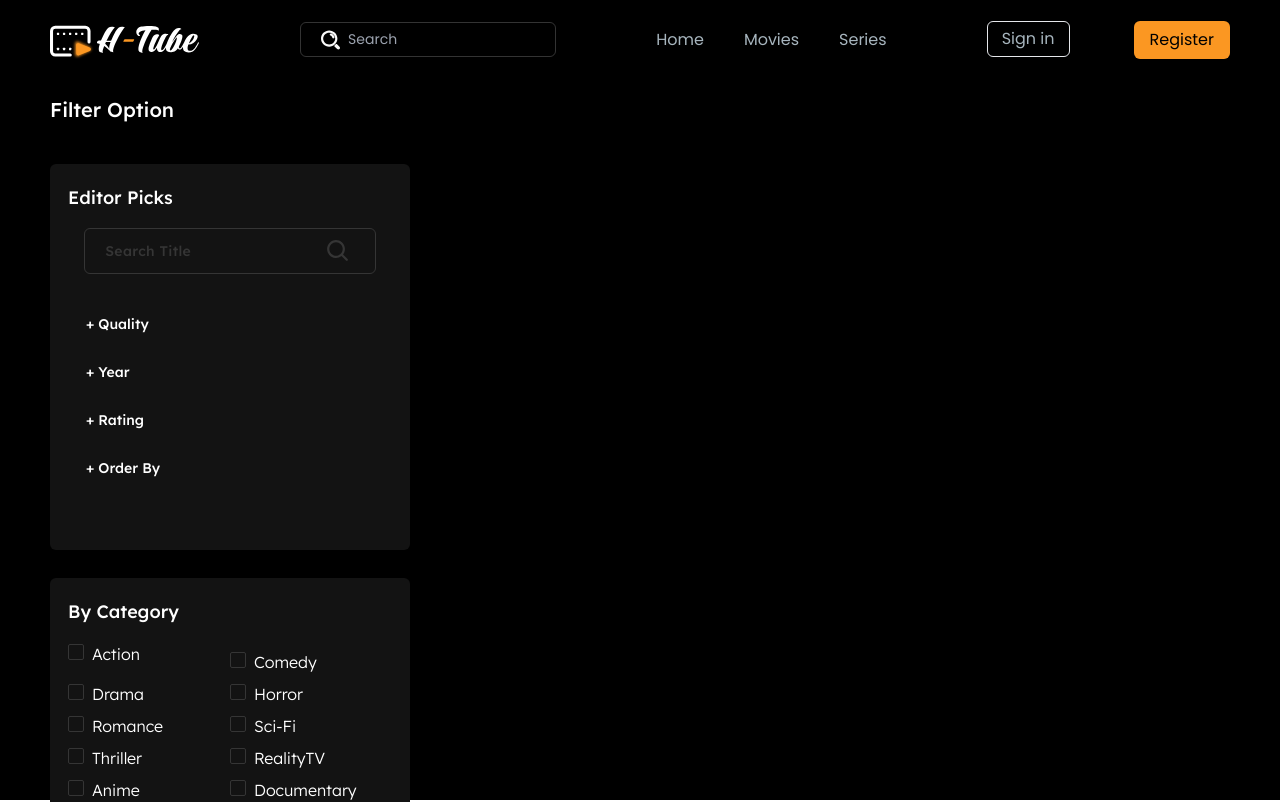
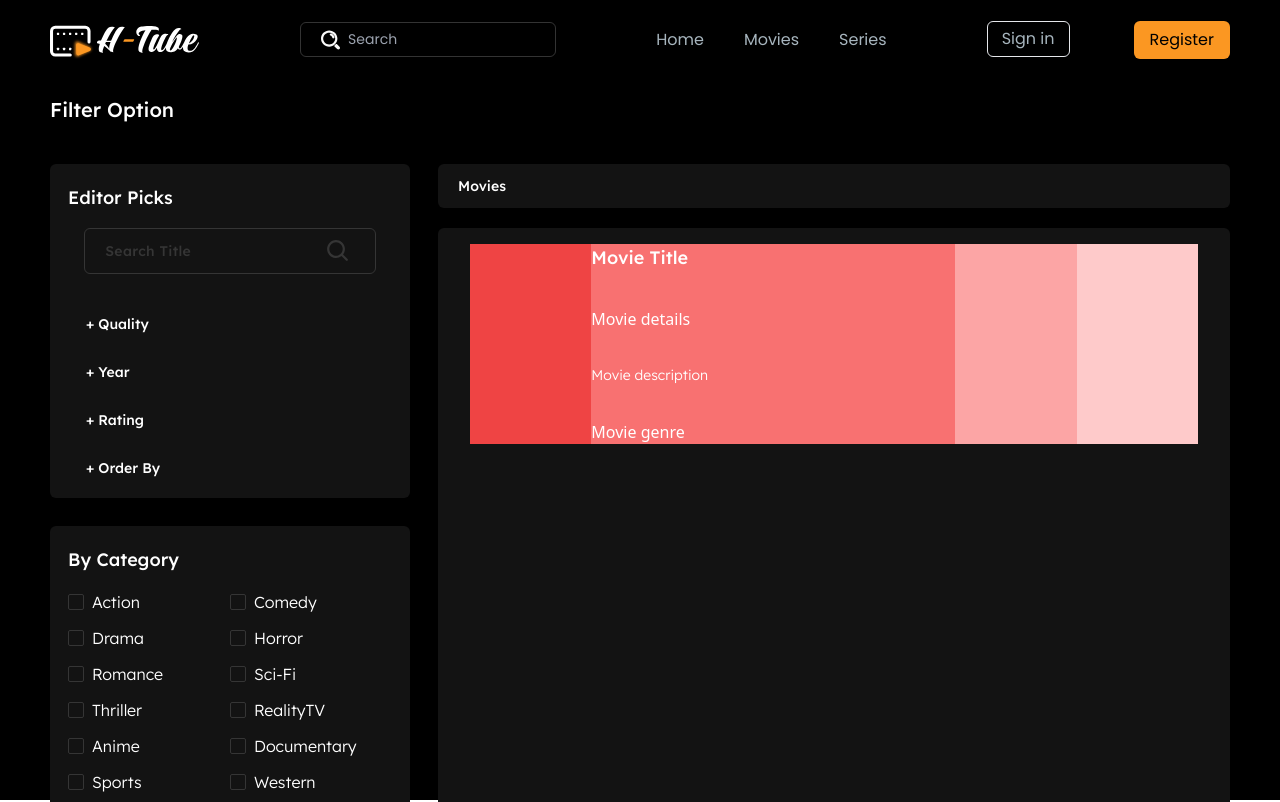
Before and after one commit to mhaddaou/hypertube, a Next.js app: page /search in a window 1280 px wide. Shown: the top 802 px of the page. Built offline with nearby package versions, Linux system fonts and the light colour scheme; a web font is replaced by a local one.

Commit message:
search results ui in progress

```diff
--- a/src/app/search/page.tsx
+++ b/src/app/search/page.tsx
@@ -25,16 +25,16 @@ export default function Search (){
 
     return (
         <div className="w-screen h-screen bg-black pt-24">
-            <div className="container w-full h-full text-white   ">
+            <div className="container w-full h-full text-white">
             <div className="text-white font-lexend-Deca font-medium text-xl">Filter Option</div>
             <div className="flex w-full pt-10 gap-7">
                 <div className="w-[360px] h-full bg-black space-y-7">
-                    <div className="min-h-[386px] bg-search rounded-md py-5 ">
+                    <div className="bg-search rounded-md py-5">
                         <div className="w-[90%] mx-auto">
                         <div className=" ">
                             <p className="font-lexend-Deca font-medium text-lg">Editor Picks</p>
                         </div>
-                        <div className="w-[90%] border-[1.5px] rounded-md border-[#353535]  mx-auto  px-5 mt-4 flex   gap-4">
+                        <div className="w-[90%] border-[1.5px] rounded-md border-[#353535]  mx-auto  px-5 mt-4 flex gap-4">
                             <input type="text" className="bg-inherit outline-none py-3 flex-1  text-sm placeholder:text-sm placeholder:text-[#353535] placeholder:font-medium placeholder:tracking-wide tracking-wider font-lexend-Deca text-slate-300" placeholder="Search Title" />
                             <button onClick={() => {}}>
                             <Image src='/images/icons/search.svg' alt="search icon" width={30} height={10} className="pt-1"/>
@@ -70,12 +70,12 @@ export default function Search (){
                       </div>
                     </div>
                      <div className="w-[360px] h-full bg-black">
-                       <div className="min-h-[386px] bg-search rounded-md py-5">
+                       <div className="bg-search rounded-md py-5">
                        <div className="w-[90%] mx-auto">
                        <p className="font-lexend-Deca font-medium text-lg">By Category</p>
-                       <div className="mt-4 flex flex-wrap space-y-2">
-                       {["Action", "Comedy", "Drama", "Horror", "Romance", "Sci-Fi", "Thriller", "RealityTV", "Anime", "Documentary", "Sports", "Western", "Biography", "Adventure", "War", "Mystery"].map((category) => (
-                             <label key={category} className="w-1/2 block text-white font-lexend-Deca font-light">
+											 <div className="mt-4 flex flex-wrap ">
+                       {["Action", "Comedy", "Drama", "Horror", "Romance", "Sci-Fi", "Thriller", "RealityTV", "Anime", "Documentary", "Sports", "Western", "Biography", "Adventure", "War", "Mystery"].map((category, index) => (
+                             <label key={category} className={`w-1/2 font-lexend-Deca font-light flex items-center ${(!index || index == 1)  ? ' ' : 'pt-3'}`}>
                              <input
                              type="checkbox"
                              className="appearance-none h-4 w-4 border-[1.5px] border-[#353535] bg-[#131313] rounded-sm mr-2 checked:bg-[#131313] checked:border-[#FB9722] checked:ring-1 checked:ring-[#FB9722] checked:after:content-['✔'] checked:after:text-[#FB9722] checked:after:block checked:after:text-center checked:after:text-[10px]"/>
@@ -89,7 +89,18 @@ export default function Search (){
                 </div>
 
                 <div className="flex-1">
-
+                   <p className="font-lexend-Deca font-medium text-sm bg-[#131313] px-5 py-3 rounded-md">Movies</p>
+                   <div className="flex bg-[#131313] mt-5 h-full rounded-md">
+                     <div className="ml-8 h-[200px] w-1/6 bg-red-500 mt-4"></div>
+                     <div className="h-[200px] w-3/6 bg-red-400 mt-4 flex flex-col justify-between">
+                      <p className="font-lexend-Deca font-medium text-lg">Movie Title</p>
+                      <div className="">Movie details</div>
+                      <p className="font-lexend-Deca font-light text-sm">Movie description</p>
+                      <div className="">Movie genre</div>
+                     </div>
+                     <div className="h-[200px] w-1/6 bg-red-300 mt-4"></div>
+                     <div className="mr-8 h-[200px] w-1/6 bg-red-200 mt-4"></div>
+                   </div>
                 </div>
 
             </div>
```
